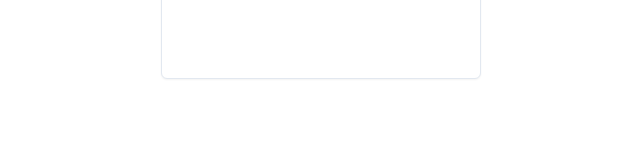
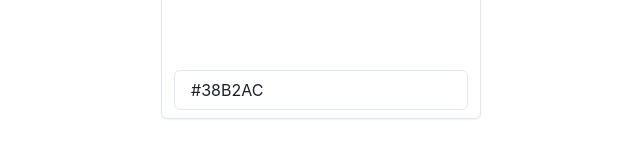
Before and after one commit to itta611/3d-colorpicker, a Next.js app: page / in a window 1280 px wide. Both pictures are taken after a click on the button "Select Color". Shown: the part 327-484 px from the top of the page, without its empty margins (28-668 px from the left). Built offline with nearby package versions, Linux system fonts and the light colour scheme.

Commit message:
create state

```diff
--- a/components/ColorPicker3d.jsx
+++ b/components/ColorPicker3d.jsx
@@ -6,13 +6,27 @@ import {
   PopoverBody,
   Button,
   Box,
+  Input,
 } from '@chakra-ui/react';
 import ColorBox from './ColorBox';
-import { useState, useRef } from 'react';
+import { useState, useRef, createRef, useEffect } from 'react';
+
+function validateColor(hex) {
+  // just check it is a hex color
+  const regex = /^#[0-9a-f]*$/i;
+  return regex.test(hex);
+}
 
 function ColorPicker3d() {
-  const [currentColor, setCurrentColor] = useState('teal.400');
+  const [currentColor, setCurrentColor] = useState('#38B2AC');
   const ref = useRef();
+  const handleChange = (e) => {
+    let hex = e.target.value;
+    if (hex[0] === '#') {
+      setCurrentColor(hex);
+    }
+  };
+
   return (
     <Popover>
       <PopoverTrigger>
@@ -22,6 +36,7 @@ function ColorPicker3d() {
         <PopoverArrow />
         <PopoverBody>
           <Box ref={ref} h="xs"></Box>
+          <Input value={currentColor} maxLength={7} onChange={handleChange} />
         </PopoverBody>
       </PopoverContent>
     </Popover>
```
